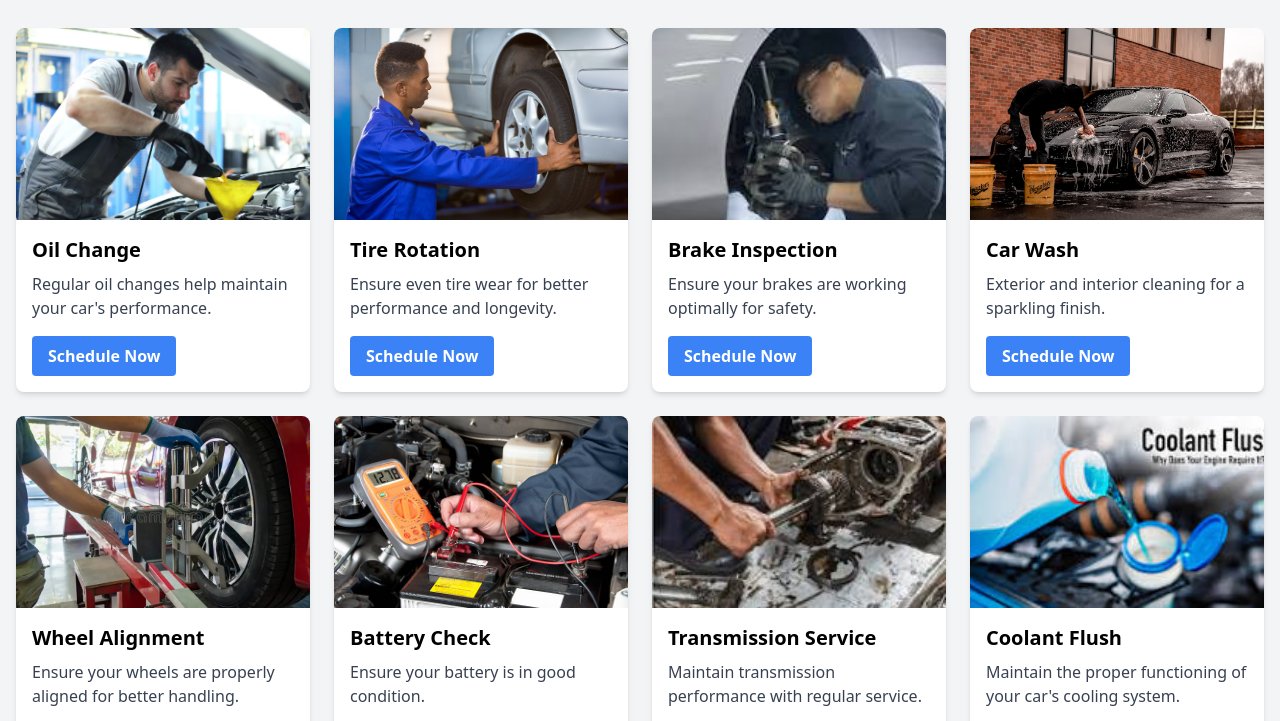
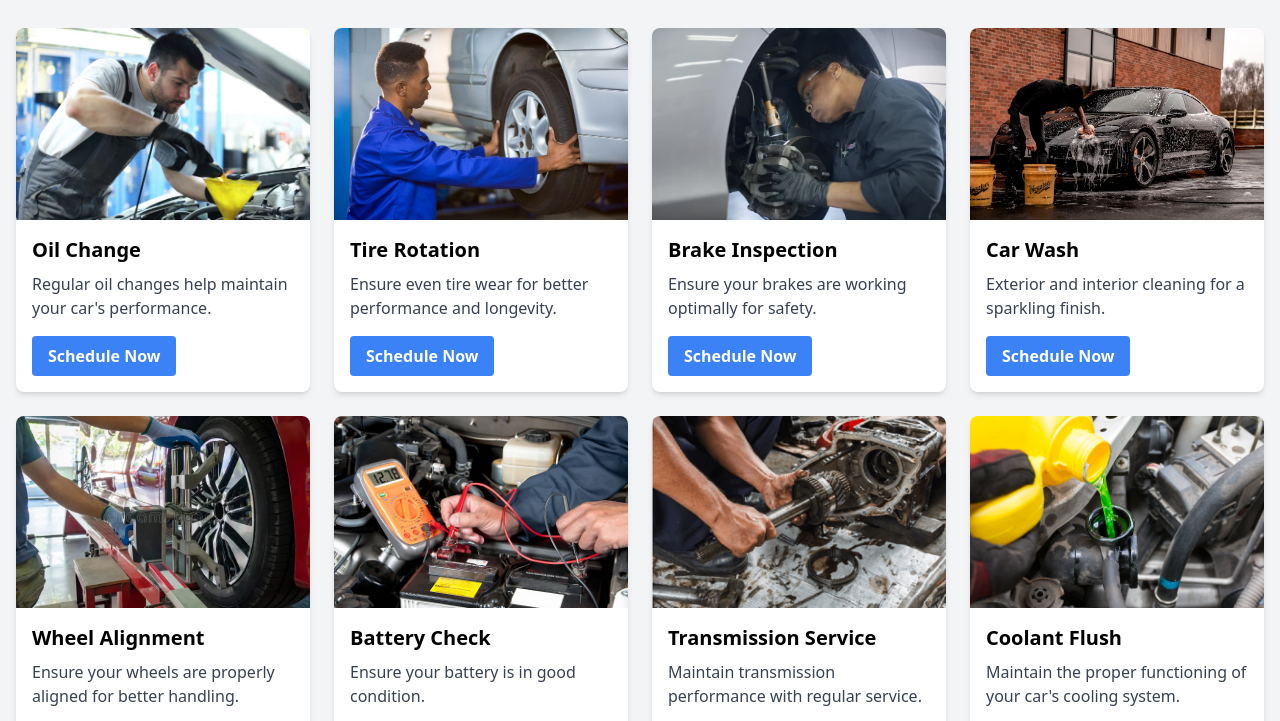
Before and after one commit to chriskelemba/groupproject, a website: page public/services.html in a window 1280 px wide. Shown: the part 72-793 px from the top of the page. Drawn offline with nearby package versions, Linux system fonts and the light colour scheme.

Commit message:
modified services

```diff
--- a/public/services.html
+++ b/public/services.html
@@ -60,7 +60,7 @@
 
             <!-- Service Card 3 -->
             <div class="bg-white rounded-lg shadow-md overflow-hidden">
-                <img src="./brake.jpeg" alt="Service 3" class="w-full h-48 object-cover">
+                <img src="/public/brake inspo.avif" alt="Service 3" class="w-full h-48 object-cover">
                 <div class="p-4">
                     <h2 class="text-xl font-bold mb-2">Brake Inspection</h2>
                     <p class="text-gray-700 mb-4">Ensure your brakes are working optimally for safety.</p>
@@ -102,7 +102,7 @@
 
             <!-- Service Card 7 -->
             <div class="bg-white rounded-lg shadow-md overflow-hidden">
-                <img src="./Transmission Service.jpeg" alt="Service 7" class="w-full h-48 object-cover">
+                <img src="/public/Transmission-Repair-Service.png" alt="Service 7" class="w-full h-48 object-cover">
                 <div class="p-4">
                     <h2 class="text-xl font-bold mb-2">Transmission Service</h2>
                     <p class="text-gray-700 mb-4">Maintain transmission performance with regular service.</p>
@@ -112,7 +112,7 @@
 
             <!-- Service Card 8 -->
             <div class="bg-white rounded-lg shadow-md overflow-hidden">
-                <img src="./Coolant Flush.jpeg" alt="Service 8" class="w-full h-48 object-cover">
+                <img src="/public/coolant flush2.jpg" alt="Service 8" class="w-full h-48 object-cover">
                 <div class="p-4">
                     <h2 class="text-xl font-bold mb-2">Coolant Flush</h2>
                     <p class="text-gray-700 mb-4">Maintain the proper functioning of your car's cooling system.</p>
@@ -120,15 +120,6 @@
                 </div>
             </div>
 
-            <!-- Service Card 9
-            <div class="bg-white rounded-lg shadow-md overflow-hidden">
-                <img src="https://via.placeholder.com/400x250" alt="Service 9" class="w-full h-48 object-cover">
-                <div class="p-4">
-                    <h2 class="text-xl font-bold mb-2">Spark Plug Replacement</h2>
-                    <p class="text-gray-700 mb-4">Ensure proper engine performance with new spark plugs.</p>
-                    <button class="bg-blue-500 hover:bg-blue-600 text-white font-bold py-2 px-4 rounded focus:outline-none focus:shadow-outline">Schedule Now</button>
-                </div>
-            </div>
 
             <!-- Social Media Section -->
             <div class="w-full md:w-1/3 mb-4 md:mb-0 ml-20">
```
Also changed, not shown: public/Transmission-Repair-Service.png (added), public/brake inspo.avif (added), public/coolant flush2.jpg (added).
